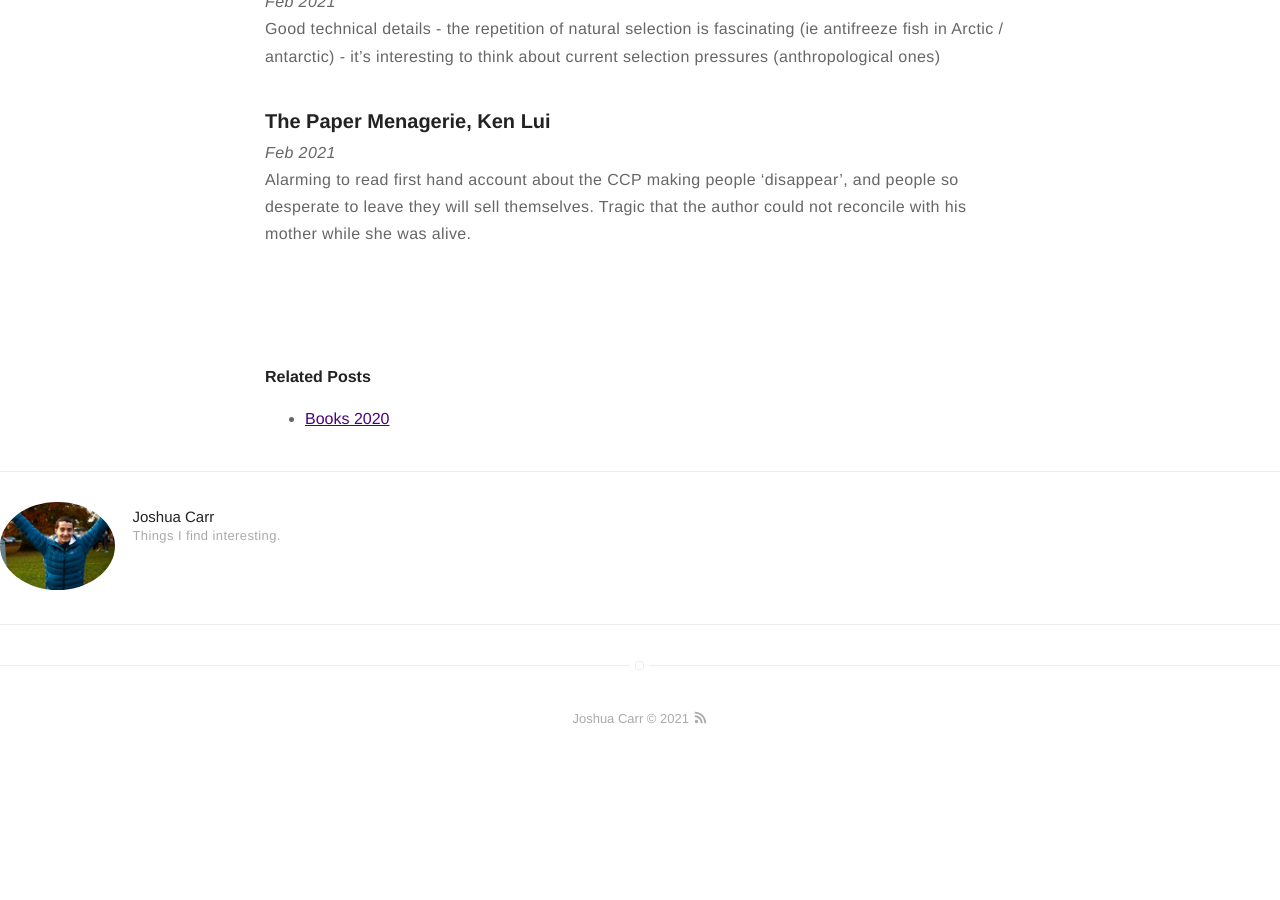
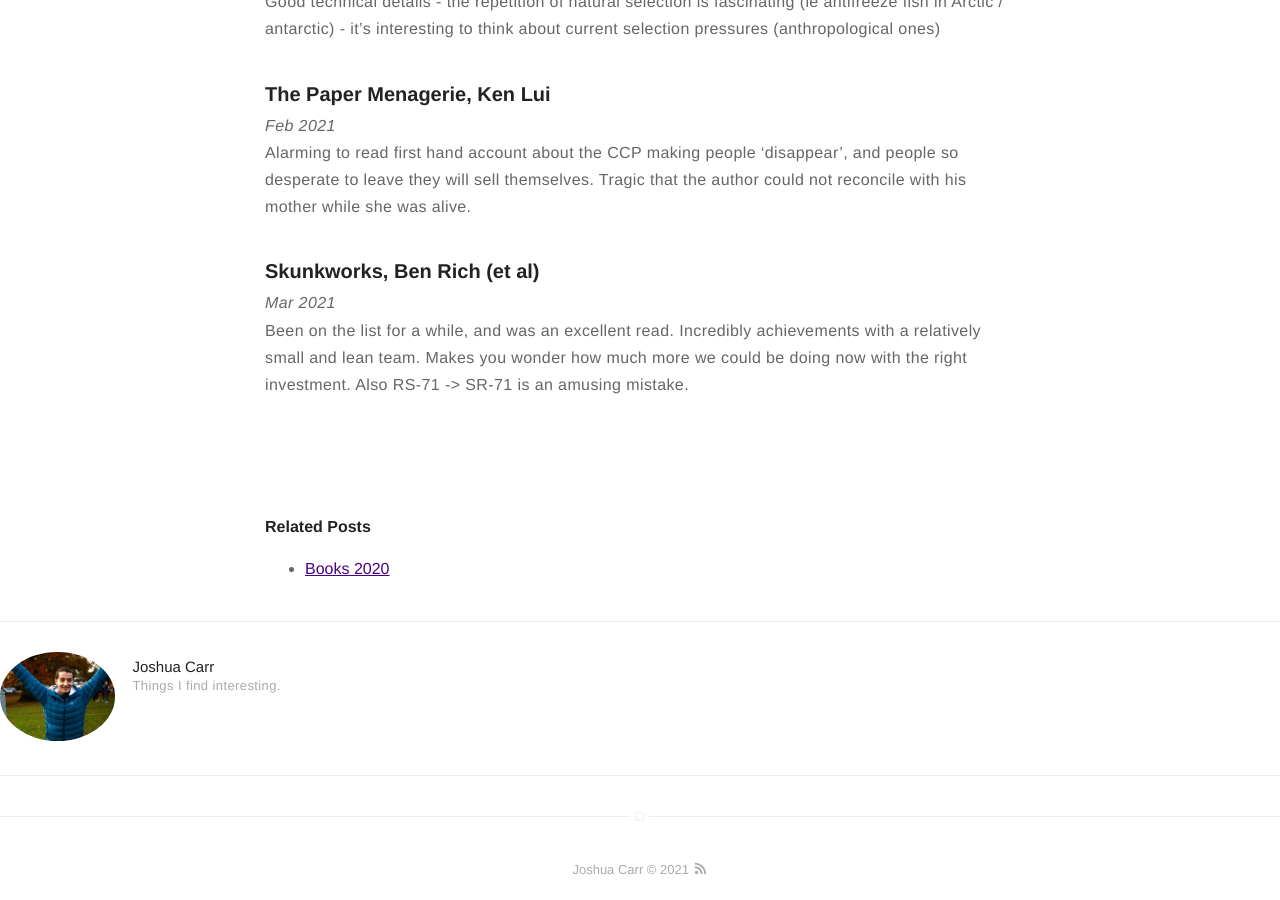
Before and after one commit to jc782/jc782.github.io, a Jekyll site: the page built from _posts/2020-12-30-Books-2021.markdown, in a window 1280 px wide and 900 px high, scrolled down 1303 px. Built offline with Jekyll 4.4.1, drawn with Linux system fonts in a browser that asks for light colours; before the commit the page ends 2069 px from its top, so only the background shows below that.

Commit message:
+ skunkworks book

```diff
--- a/_posts/2020-12-30-Books-2021.markdown
+++ b/_posts/2020-12-30-Books-2021.markdown
@@ -46,3 +45,7 @@ Good technical details - the repetition of natural selection is fascinating (ie
 ### The Paper Menagerie, Ken Lui
 *Feb 2021*
 Alarming to read first hand account about the CCP making people 'disappear', and people so desperate to leave they will sell themselves. Tragic that the author could not reconcile with his mother while she was alive.
+
+### Skunkworks, Ben Rich (et al)
+*Mar 2021*
+Been on the list for a while, and was an excellent read. Incredibly achievements with a relatively small and lean team. Makes you wonder how much more we could be doing now with the right investment. Also RS-71 -> SR-71 is an amusing mistake.
```
Also changed, not shown: other parts of _posts/2020-12-30-Books-2021.markdown (+0 -1 lines).
